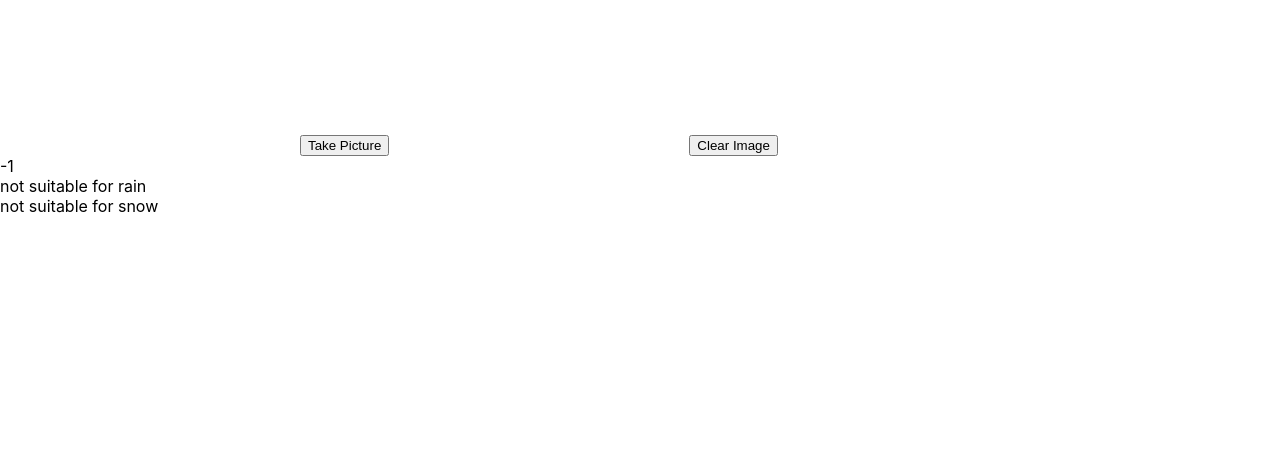
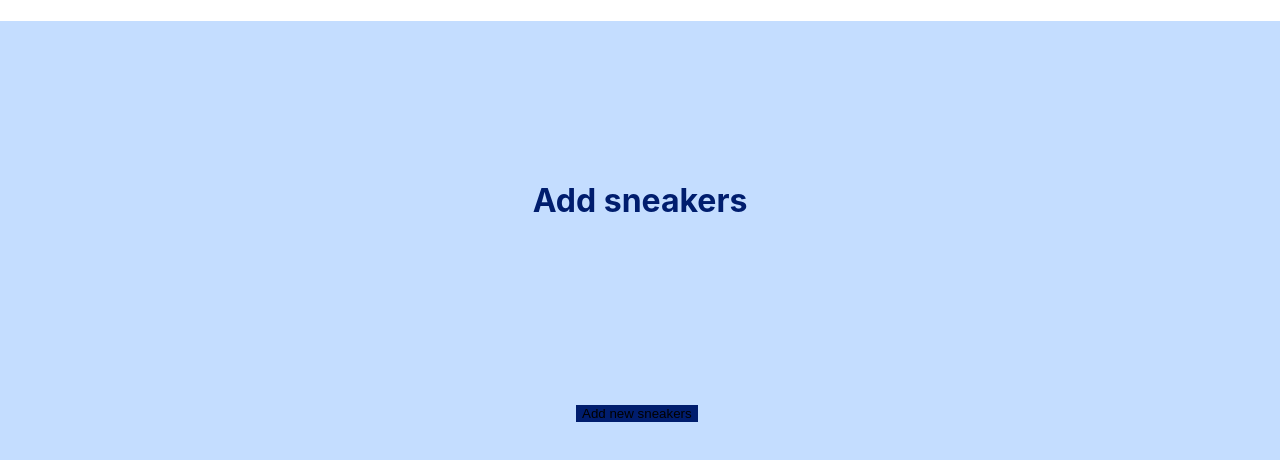
Before and after one commit to z3r0-21/s4-CleanSneakers-PWA, a React (Create React App) app in the folder sneakers-pwa-app/: page / in a window 1280 px wide. Shown: the top 460 px of the page. Built offline with nearby package versions, Linux system fonts and the light colour scheme; no server answers.

Commit message:
adjusted frontend to work with api

```diff
--- a/sneakers-pwa-app/src/App.css
+++ b/sneakers-pwa-app/src/App.css
@@ -1,38 +1,52 @@
-.App {
+
+.header{
+  top: 20%;
+  color: #001D6E;
+  position: relative;
   text-align: center;
 }
 
-.App-logo {
-  height: 40vmin;
-  pointer-events: none;
+.buttons{
+  position: relative;
+  top: 40%;
+  margin-left: auto;
+  margin-right: auto;
+  width: 8em;
 }
 
-@media (prefers-reduced-motion: no-preference) {
-  .App-logo {
-    animation: App-logo-spin infinite 20s linear;
-  }
+.btn-primary{
+  background-color: #001D6E!Important;
+  border:none!Important;
 }
 
-.App-header {
-  background-color: #282c34;
-  min-height: 100vh;
-  display: flex;
-  flex-direction: column;
-  align-items: center;
-  justify-content: center;
-  font-size: calc(10px + 2vmin);
-  color: white;
+.frame{
+  position: relative;
+  border: 1px solid black;
 }
 
-.App-link {
-  color: #61dafb;
+.body{
+  background-color: #C4DDFF;
+}
+.form{
+  height: 100vh;
+}
+.buttonclearimage{
+  position: relative;
+  left: 6%;
 }
 
-@keyframes App-logo-spin {
-  from {
-    transform: rotate(0deg);
-  }
-  to {
-    transform: rotate(360deg);
-  }
+.buttontakepicture{
+  position: relative;
+  left: 5%;
 }
+
+
+.video{
+  max-width: 100%;
+}
+
+.canvas{
+  position: relative;
+  top: 5px;
+  width: 100%;
+}
--- a/sneakers-pwa-app/src/App.js
+++ b/sneakers-pwa-app/src/App.js
@@ -6,6 +6,7 @@ import Form from './components/Form';
 function App() {
   return (
     <Form />
+
   );
 }
 
--- a/sneakers-pwa-app/src/components/Camera.jsx
+++ b/sneakers-pwa-app/src/components/Camera.jsx
@@ -1,6 +1,7 @@
 
 import React, { useEffect, useRef, useState } from "react";
 import axios from 'axios';
+import {Button} from 'react-bootstrap'
 
 function Camera({ setParentState }) {
   let videoRef = useRef(null);
@@ -83,10 +84,13 @@ function Camera({ setParentState }) {
 
         todo Dimitar: make it so the video stream does not show up after taking picture (could)
        */}
-      <video ref={videoRef} ></video>
-      <button onClick={takePicture}>Take Picture</button>
-      <canvas ref={photoRef}></canvas>
-      <button onClick={clearImage}>Clear Image</button>
+
+
+      <video className="video" ref={videoRef} ></video>
+      <Button className="buttontakepicture" onClick={takePicture}>Take Picture</Button>
+      <Button className="buttonclearimage" onClick={clearImage}>Clear Image</Button>
+      <canvas className="canvas" ref={photoRef}></canvas>
+
       </>
   );
 }
--- a/sneakers-pwa-app/src/components/Form.jsx
+++ b/sneakers-pwa-app/src/components/Form.jsx
@@ -1,7 +1,21 @@
 import React, { useState } from "react";
 import Camera from './Camera'
+import {Button, Modal, Figure, InputGroup, Form, ListGroup, ProgressBar, FormControl, Alert} from 'react-bootstrap'
+import { useEffect } from "react";
 
-function Form() {
+function Form1() {
+  const [show1, setShow1] = useState(false);
+
+  const [showAlert, setShowAlert] = useState(false);
+
+
+  const handleCloseAlert = () => setShowAlert(false);
+  const handleShowAlert = () => setShowAlert(true);
+
+  const handleClose1 = () => setShow1(false);
+  const handleShow1 = () => setShow1(true);
+
+
 
     // todo Plamen: use the apiResponse const to add sneakers. (must)
     // Regardless of the the details being added automatically (Google Vision API) or manually (user filling text field and checkboxes)
@@ -21,6 +35,7 @@ function Form() {
         snow: false
     })
 
+
     const setStateFromChild = (data) => {
         setSneakerDetails(
             {
@@ -32,21 +47,151 @@ function Form() {
               snow: data.product.productLabels[2].value === "t" ? true : false
             })
      }
+
+     useEffect(() => {
+      if(sneakersDetails.score < 0.75){
+        handleShowAlert()
+      }
+
+    })
+
+
+
+
+
+
+
   return (
     <>
-    <Camera setParentState={setStateFromChild}/>
+    <div className="body">
+   <Form className="form">
+ {/* The next 6 lines of code are just for testing purposes
+        todo Plamen: Implement actual front-end solution and remove them */}
 
-    {/* The next 6 lines of code are just for testing purposes
-        todo Plamen: Implement actual front-end solution and remove them */}
-    <div>{sneakersDetails.name}</div>
-    <div>{sneakersDetails.score}</div>
-    <div>{sneakersDetails.material}</div>
-    <div>{sneakersDetails.color}</div>
-    {sneakersDetails.rain ? <div>suitable for rain</div> : <div>not suitable for rain</div>}
-    {sneakersDetails.snow ? <div>suitable for snow</div> : <div>not suitable for snow</div>}
+
+   <div className="header">
+
+<h1>Add sneakers</h1>
+
+</div>
+
+
+
+<div className="buttons">
+
+<Button onClick={handleShow1}>Add new sneakers</Button>
+
+</div>
+
+
+
+
+
+
+
+{/* Modal Automaticaly */}
+<Modal className='Modal' show={show1} onHide={handleClose1}>
+<Modal.Header closeButton>
+<Modal.Title>Add automatically</Modal.Title>
+</Modal.Header>
+<Modal.Body>
+
+
+<div className='frame'>
+<Camera setParentState={setStateFromChild}/>
+
+
+
+
+
+
+<ListGroup>
+<InputGroup className="mb-3">
+    <InputGroup.Text id="basic-addon1">Sneaker name:</InputGroup.Text>
+    <FormControl
+      defaultValue={sneakersDetails.name}
+
+      aria-describedby="basic-addon1"
+    />
+  </InputGroup>
+
+  <InputGroup className="mb-3">
+    <InputGroup.Text id="basic-addon1">Score:</InputGroup.Text>
+    <FormControl
+      value = {sneakersDetails.score}
+
+      aria-describedby="basic-addon1"
+    />
+
+  </InputGroup>
+
+<Alert show={showAlert} variant="success">
+        <Alert.Heading>!</Alert.Heading>
+        <p>
+          Your score is under 75% which means there is no match!
+        </p>
+        <hr />
+        <div className="d-flex justify-content-end">
+          <Button onClick={handleCloseAlert} variant="outline-success">
+            Close me!
+          </Button>
+        </div>
+      </Alert>
+
+<p>  <ProgressBar now={sneakersDetails.score*100} label="Matching score"  />
+</p>
+
+  <InputGroup className="mb-3">
+    <InputGroup.Text id="basic-addon1">Materials:</InputGroup.Text>
+    <FormControl
+      defaultValue = {sneakersDetails.material}
+
+      aria-describedby="basic-addon1"
+    />
+  </InputGroup>
+
+  <InputGroup className="mb-3">
+    <InputGroup.Text id="basic-addon1">Colors:</InputGroup.Text>
+    <FormControl
+      defaultValue = {sneakersDetails.color}
+
+      aria-describedby="basic-addon1"
+    />
+  </InputGroup>
+
+  <InputGroup className="mb-3">
+    <InputGroup.Text id="basic-addon1">Suitable:</InputGroup.Text>
+    <FormControl
+      defaultValue={sneakersDetails.name}
+
+      aria-describedby="basic-addon1"
+    />
+  </InputGroup>
+
+<ListGroup.Item>    {sneakersDetails.rain ? <div>suitable for rain</div> : <div>not suitable for rain</div>}
+</ListGroup.Item>
+<ListGroup.Item>    {sneakersDetails.snow ? <div>suitable for snow</div> : <div>not suitable for snow</div>}
+</ListGroup.Item>
+</ListGroup>
+</div>
+
+</Modal.Body>
+<Modal.Footer>
+<Button onClick={handleClose1}>Save sneakers</Button>
+</Modal.Footer>
+</Modal>
+
+
+
+
+
+
+   </Form>
+    </div>
+
 
     </>
   )
 }
 
-export default Form
+export default Form1
```
